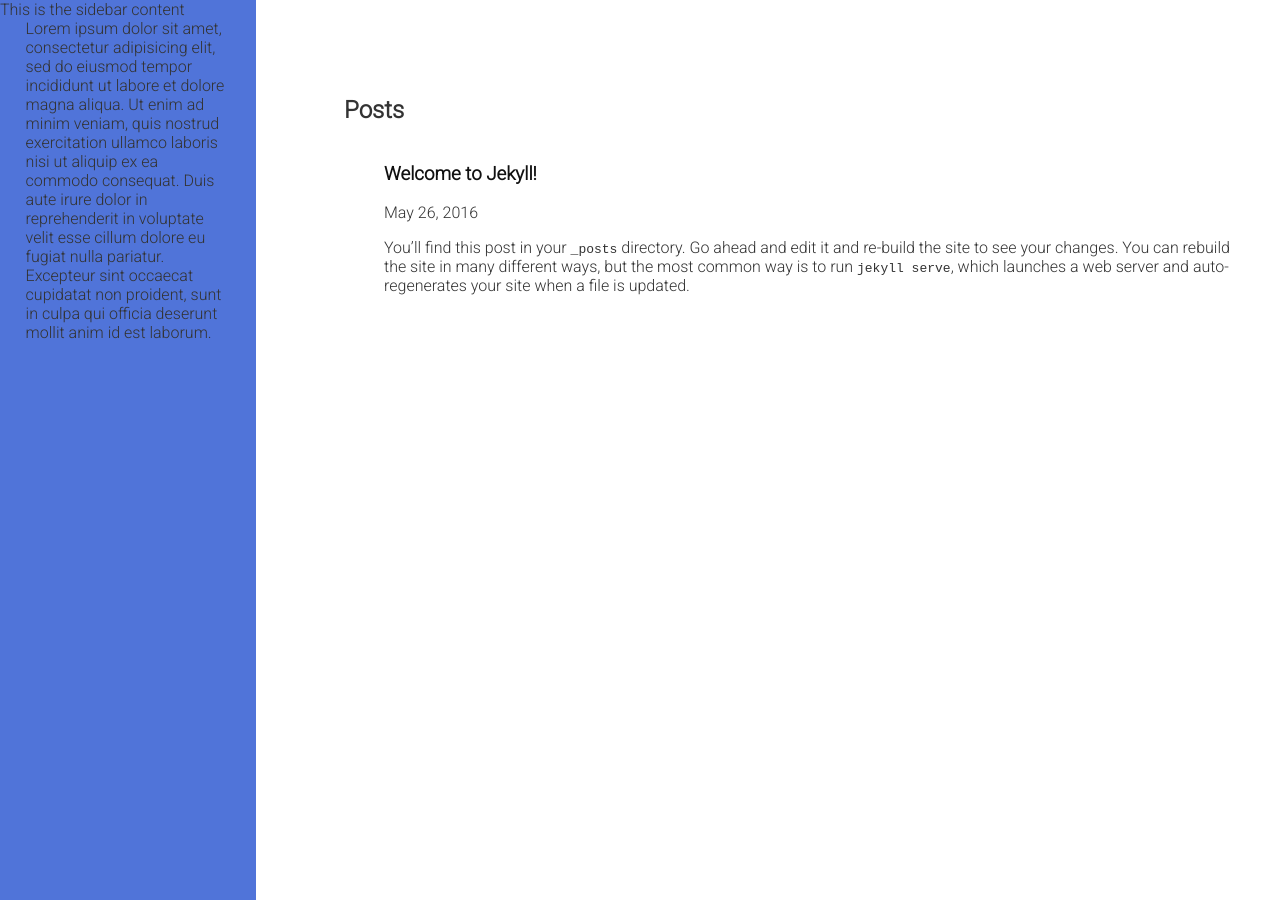
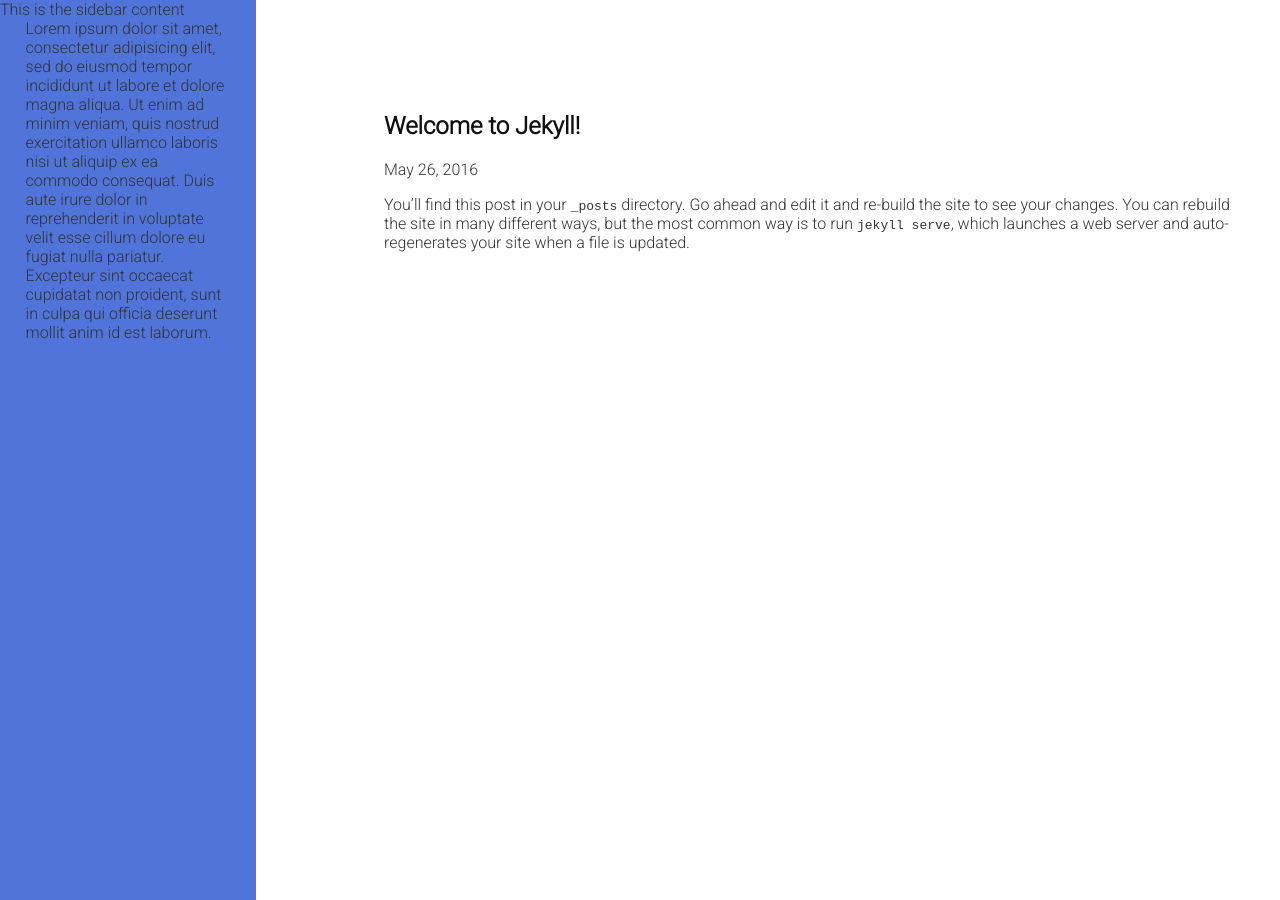
Before and after one commit to kyle-hall/kyle-hall.github.io, a Jekyll site: the page built from index.html, in a window 1280 px wide. Built offline with Jekyll 4.4.1, drawn with Linux system fonts in a browser that asks for light colours.

Commit message:
removes 'Posts' heading

```diff
--- a/index.html
+++ b/index.html
@@ -4,13 +4,12 @@ layout: default
 
 {% include sidebar.html%}
 <section class="content">
-  <h2>Posts</h2>
   <ul class="post-list">
     {% for post in site.posts %}
       <li>
-        <h3>
+        <h2>
           <a class="post-link" href="{{ post.url | prepend: site.baseurl }}">{{ post.title }}</a>
-        </h3>
+        </h2>
         <span class="post-meta">{{ post.date | date: "%b %-d, %Y" }}</span>
         <p>{{post.excerpt}}</p>
       </li>
```
